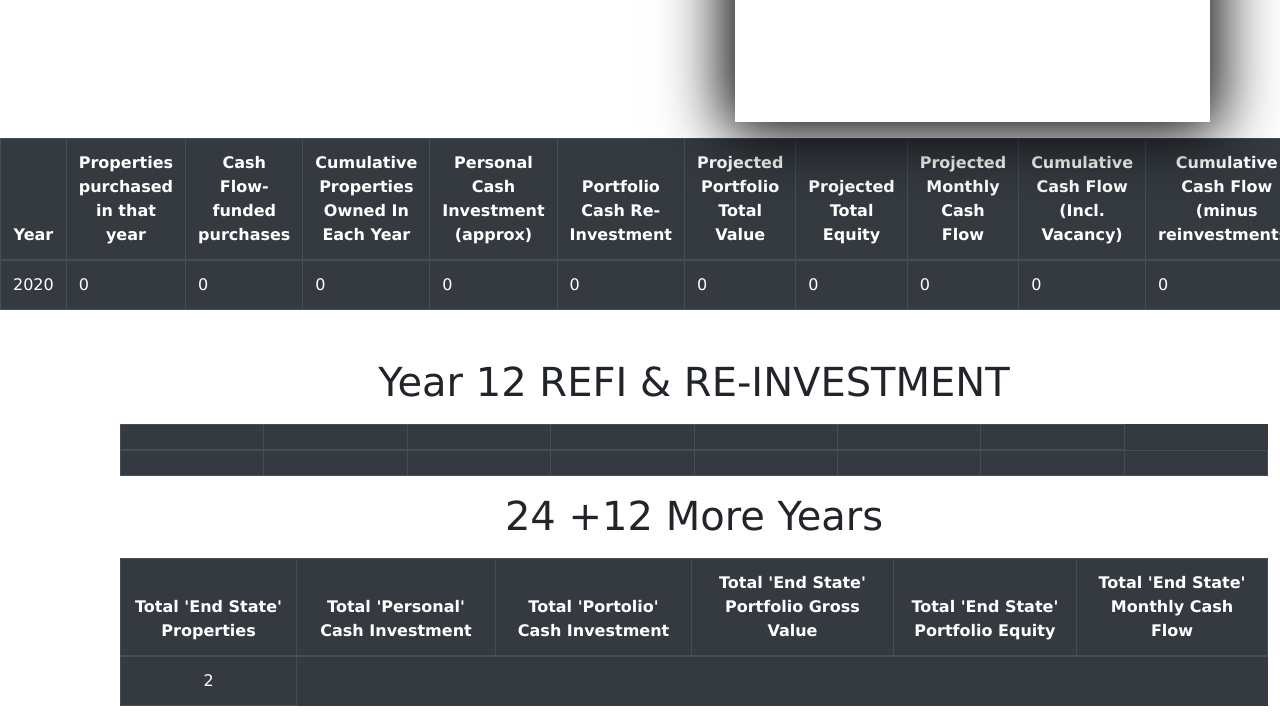
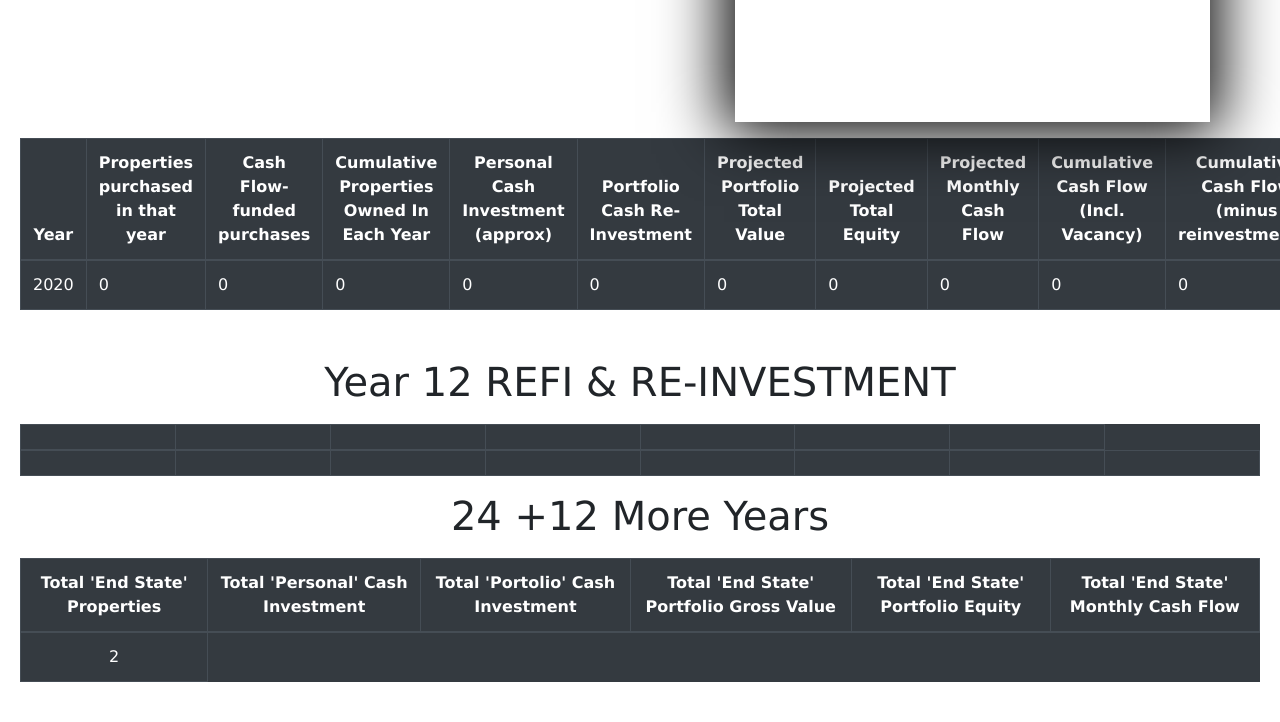
Before and after one commit to KeshariAshish/Income-Property-Builder, a plain HTML site: page PropertyCalculator.html in a window 1280 px wide. Shown: the part 454-1176 px from the top of the page. After the commit the page ends 1152 px from the top, so only its background shows below. Drawn offline with nearby package versions, Linux system fonts and the light colour scheme.

```diff
--- a/PropertyCalculator.html
+++ b/PropertyCalculator.html
@@ -92,7 +92,7 @@
         </div>
         <!-- Editable table -->
 
-            <div id="table" class="table-editable mt-3">
+            <div id="table" class="table-editable mt-3 first">
               <table class="table table-bordered table-responsive-md table-dark">
                 <thead>
                   <tr>
--- a/style.css
+++ b/style.css
@@ -61,11 +61,16 @@ h3{
 }
 
 .refi{
-    margin-left: 120px!important;
-    margin-right: 12px!important;
+    margin-left: 20px!important;
+    margin-right: 20px!important;
 }
 
 .more-year{
-    margin-left: 120px!important;
-    margin-right: 12px!important;
+    margin-left: 20px!important;
+    margin-right: 20px!important;
 }
+
+.first{
+    margin-left: 20px!important;
+    margin-right: 20px!important;
+}
```
